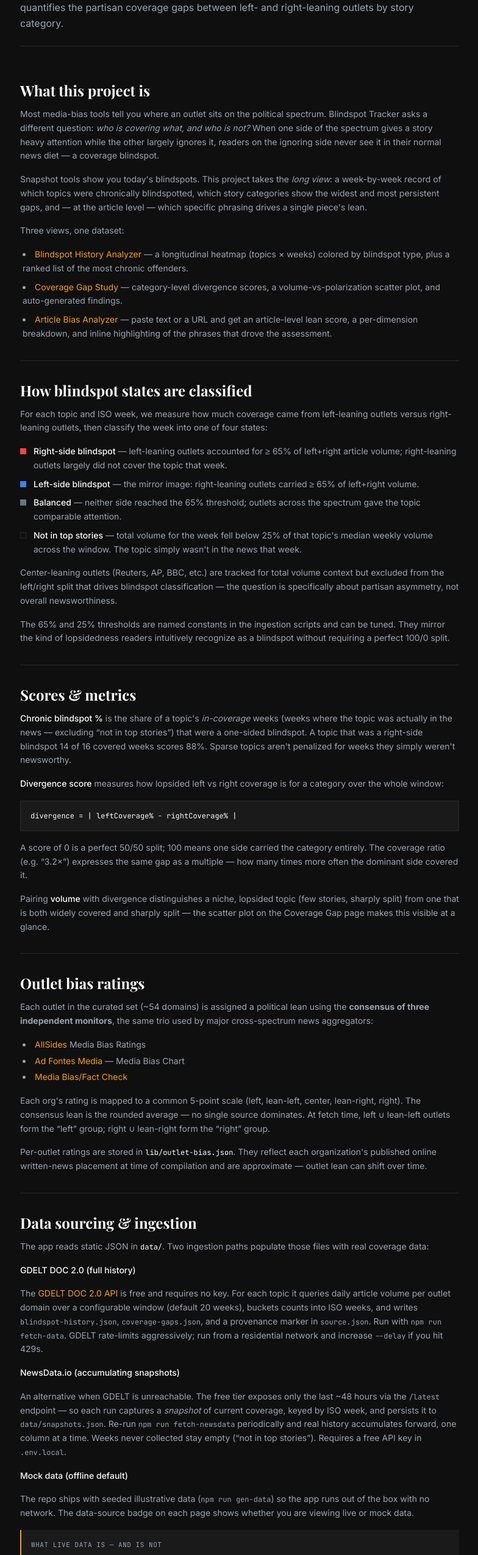
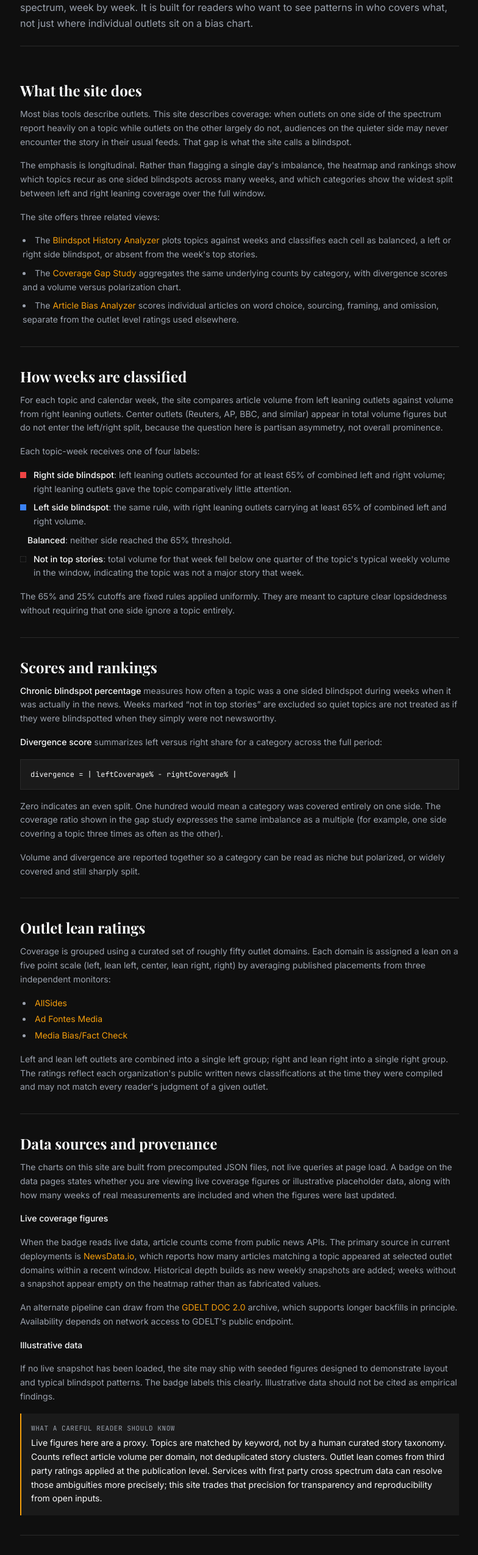
Before and after one commit to P0RTSIDE/PoliticalBiasAnalysis, a Next.js app: page /about in a window 1280 px wide. Shown: the part 200-2750 px from the top of the page at 61% size, without its empty margins (247-1031 px from the left). Built offline with nearby package versions, Linux system fonts and the light colour scheme; a web font is replaced by a local one.

Commit message:
updated wording of about page

```diff
--- a/app/about/page.tsx
+++ b/app/about/page.tsx
@@ -2,9 +2,9 @@ import Link from "next/link";
 import type { Metadata } from "next";
 
 export const metadata: Metadata = {
-  title: "About — Blindspot Tracker",
+  title: "About | Blindspot Tracker",
   description:
-    "What Blindspot Tracker is, how blindspot states and divergence scores are calculated, and how live coverage data is sourced and accumulated.",
+    "Methodology, data provenance, and scope of Blindspot Tracker's coverage asymmetry analysis.",
 };
 
 function Section({
@@ -42,102 +42,107 @@ export default function AboutPage() {
           About
         </p>
         <h1 className="mt-2 font-display text-3xl font-bold leading-tight text-text-primary sm:text-4xl">
-          A longitudinal lens on coverage asymmetry
+          Coverage asymmetry over time
         </h1>
         <p className="mt-3 text-base leading-relaxed text-text-secondary">
-          Blindspot Tracker visualizes how often news topics fall into political
-          blindspots over time, and quantifies the partisan coverage gaps
-          between left- and right-leaning outlets by story category.
+          Blindspot Tracker maps which news topics receive uneven attention
+          across the political spectrum, week by week. It is built for readers
+          who want to see patterns in who covers what, not just where individual
+          outlets sit on a bias chart.
         </p>
       </header>
 
       <div className="my-6 h-px bg-hairline" />
 
-      <Section title="What this project is">
+      <Section title="What the site does">
         <p>
-          Most media-bias tools tell you where an outlet sits on the political
-          spectrum. Blindspot Tracker asks a different question:{" "}
-          <em>who is covering what, and who is not?</em> When one side of the
-          spectrum gives a story heavy attention while the other largely ignores
-          it, readers on the ignoring side never see it in their normal news
-          diet — a coverage blindspot.
+          Most bias tools describe outlets. This site describes coverage: when
+          outlets on one side of the spectrum report heavily on a topic while
+          outlets on the other largely do not, audiences on the quieter side may
+          never encounter the story in their usual feeds. That gap is what the
+          site calls a blindspot.
         </p>
         <p>
-          Snapshot tools show you today&apos;s blindspots. This project takes the{" "}
-          <em>long view</em>: a week-by-week record of which topics were
-          chronically blindspotted, which story categories show the widest and
-          most persistent gaps, and — at the article level — which specific
-          phrasing drives a single piece&apos;s lean.
+          The emphasis is longitudinal. Rather than flagging a single day&apos;s
+          imbalance, the heatmap and rankings show which topics recur as
+          one sided blindspots across many weeks, and which categories show the
+          widest split between left and right leaning coverage over the full
+          window.
         </p>
-        <p>Three views, one dataset:</p>
+        <p>The site offers three related views:</p>
         <ul className="list-inside list-disc space-y-2 pl-1">
           <li>
+            The{" "}
             <Link
               href="/blindspot-history"
               className="text-highlight hover:underline"
             >
               Blindspot History Analyzer
             </Link>{" "}
-            — a longitudinal heatmap (topics × weeks) colored by blindspot type,
-            plus a ranked list of the most chronic offenders.
+            plots topics against weeks and classifies each cell as balanced, a
+            left or right side blindspot, or absent from the week&apos;s top
+            stories.
           </li>
           <li>
+            The{" "}
             <Link
               href="/coverage-gap"
               className="text-highlight hover:underline"
             >
               Coverage Gap Study
             </Link>{" "}
-            — category-level divergence scores, a volume-vs-polarization scatter
-            plot, and auto-generated findings.
+            aggregates the same underlying counts by category, with divergence
+            scores and a volume versus polarization chart.
           </li>
           <li>
+            The{" "}
             <Link href="/analyze" className="text-highlight hover:underline">
               Article Bias Analyzer
             </Link>{" "}
-            — paste text or a URL and get an article-level lean score, a
-            per-dimension breakdown, and inline highlighting of the phrases
-            that drove the assessment.
+            scores individual articles on word choice, sourcing, framing, and
+            omission, separate from the outlet level ratings used elsewhere.
           </li>
         </ul>
       </Section>
 
       <div className="h-px bg-hairline" />
 
-      <Section title="How blindspot states are classified">
+      <Section title="How weeks are classified">
         <p>
-          For each topic and ISO week, we measure how much coverage came from
-          left-leaning outlets versus right-leaning outlets, then classify the
-          week into one of four states:
+          For each topic and calendar week, the site compares article volume
+          from left leaning outlets against volume from right leaning outlets.
+          Center outlets (Reuters, AP, BBC, and similar) appear in total volume
+          figures but do not enter the left/right split, because the question
+          here is partisan asymmetry, not overall prominence.
         </p>
+        <p>Each topic-week receives one of four labels:</p>
         <ul className="space-y-2">
           <li className="flex items-start gap-3">
             <span className="mt-1.5 h-2.5 w-2.5 shrink-0 bg-right-blindspot" />
             <span>
               <span className="font-medium text-text-primary">
-                Right-side blindspot
-              </span>{" "}
-              — left-leaning outlets accounted for ≥ 65% of left+right article
-              volume; right-leaning outlets largely did not cover the topic that
-              week.
+                Right side blindspot
+              </span>
+              : left leaning outlets accounted for at least 65% of combined
+              left and right volume; right leaning outlets gave the topic
+              comparatively little attention.
             </span>
           </li>
           <li className="flex items-start gap-3">
             <span className="mt-1.5 h-2.5 w-2.5 shrink-0 bg-left-blindspot" />
             <span>
               <span className="font-medium text-text-primary">
-                Left-side blindspot
-              </span>{" "}
-              — the mirror image: right-leaning outlets carried ≥ 65% of
-              left+right volume.
+                Left side blindspot
+              </span>
+              : the same rule, with right leaning outlets carrying at least 65%
+              of combined left and right volume.
             </span>
           </li>
           <li className="flex items-start gap-3">
-            <span className="mt-1.5 h-2.5 w-2.5 shrink-0 bg-balanced" />
+            <span className="mt-1.5 h-2.5 shrink-0 bg-balanced" />
             <span>
-              <span className="font-medium text-text-primary">Balanced</span> —
-              neither side reached the 65% threshold; outlets across the
-              spectrum gave the topic comparable attention.
+              <span className="font-medium text-text-primary">Balanced</span>:
+              neither side reached the 65% threshold.
             </span>
           </li>
           <li className="flex items-start gap-3">
@@ -145,69 +150,58 @@ export default function AboutPage() {
             <span>
               <span className="font-medium text-text-primary">
                 Not in top stories
-              </span>{" "}
-              — total volume for the week fell below 25% of that topic&apos;s
-              median weekly volume across the window. The topic simply
-              wasn&apos;t in the news that week.
+              </span>
+              : total volume for that week fell below one quarter of the
+              topic&apos;s typical weekly volume in the window, indicating the
+              topic was not a major story that week.
             </span>
           </li>
         </ul>
         <p>
-          Center-leaning outlets (Reuters, AP, BBC, etc.) are tracked for total
-          volume context but excluded from the left/right split that drives
-          blindspot classification — the question is specifically about
-          partisan asymmetry, not overall newsworthiness.
-        </p>
-        <p>
-          The 65% and 25% thresholds are named constants in the ingestion
-          scripts and can be tuned. They mirror the kind of lopsidedness
-          readers intuitively recognize as a blindspot without requiring a
-          perfect 100/0 split.
+          The 65% and 25% cutoffs are fixed rules applied uniformly. They are
+          meant to capture clear lopsidedness without requiring that one side
+          ignore a topic entirely.
         </p>
       </Section>
 
       <div className="h-px bg-hairline" />
 
-      <Section title="Scores & metrics">
+      <Section title="Scores and rankings">
         <p>
           <span className="font-medium text-text-primary">
-            Chronic blindspot %
+            Chronic blindspot percentage
           </span>{" "}
-          is the share of a topic&apos;s <em>in-coverage</em> weeks (weeks
-          where the topic was actually in the news — excluding &ldquo;not in
-          top stories&rdquo;) that were a one-sided blindspot. A topic that was
-          a right-side blindspot 14 of 16 covered weeks scores 88%. Sparse
-          topics aren&apos;t penalized for weeks they simply weren&apos;t
-          newsworthy.
+          measures how often a topic was a one sided blindspot during weeks when
+          it was actually in the news. Weeks marked &ldquo;not in top
+          stories&rdquo; are excluded so quiet topics are not treated as if they
+          were blindspotted when they simply were not newsworthy.
         </p>
         <p>
           <span className="font-medium text-text-primary">Divergence score</span>{" "}
-          measures how lopsided left vs right coverage is for a category over
-          the whole window:
+          summarizes left versus right share for a category across the full
+          period:
         </p>
         <CodeBlock>divergence = | leftCoverage% − rightCoverage% |</CodeBlock>
         <p>
-          A score of 0 is a perfect 50/50 split; 100 means one side carried the
-          category entirely. The coverage ratio (e.g. &ldquo;3.2×&rdquo;)
-          expresses the same gap as a multiple — how many times more often the
-          dominant side covered it.
+          Zero indicates an even split. One hundred would mean a category was
+          covered entirely on one side. The coverage ratio shown in the gap
+          study expresses the same imbalance as a multiple (for example, one
+          side covering a topic three times as often as the other).
         </p>
         <p>
-          Pairing <span className="font-medium text-text-primary">volume</span>{" "}
-          with divergence distinguishes a niche, lopsided topic (few stories,
-          sharply split) from one that is both widely covered and sharply split
-          — the scatter plot on the Coverage Gap page makes this visible at a
-          glance.
+          Volume and divergence are reported together so a category can be read
+          as niche but polarized, or widely covered and still sharply split.
         </p>
       </Section>
 
       <div className="h-px bg-hairline" />
 
-      <Section title="Outlet bias ratings">
+      <Section title="Outlet lean ratings">
         <p>
-          Each outlet in the curated set (~54 domains) is assigned a political
-          lean using the <strong>consensus of three independent monitors</strong>,
-          the same trio used by major cross-spectrum news aggregators:
+          Coverage is grouped using a curated set of roughly fifty outlet
+          domains. Each domain is assigned a lean on a five point scale (left,
+          lean left, center, lean right, right) by averaging published
+          placements from three independent monitors:
         </p>
         <ul className="list-inside list-disc space-y-1 pl-1">
           <li>
@@ -218,8 +212,7 @@ export default function AboutPage() {
               className="text-highlight hover:underline"
             >
               AllSides
-            </a>{" "}
-            Media Bias Ratings
+            </a>
           </li>
           <li>
             <a
@@ -229,8 +222,7 @@ export default function AboutPage() {
               className="text-highlight hover:underline"
             >
               Ad Fontes Media
-            </a>{" "}
-            — Media Bias Chart
+            </a>
           </li>
           <li>
             <a
@@ -244,187 +236,131 @@ export default function AboutPage() {
           </li>
         </ul>
         <p>
-          Each org&apos;s rating is mapped to a common 5-point scale (left,
-          lean-left, center, lean-right, right). The consensus lean is the
-          rounded average — no single source dominates. At fetch time, left ∪
-          lean-left outlets form the &ldquo;left&rdquo; group; right ∪
-          lean-right form the &ldquo;right&rdquo; group.
-        </p>
-        <p>
-          Per-outlet ratings are stored in{" "}
-          <code className="font-mono text-xs text-text-primary">
-            lib/outlet-bias.json
-          </code>
-          . They reflect each organization&apos;s published online written-news
-          placement at time of compilation and are approximate — outlet lean can
-          shift over time.
+          Left and lean left outlets are combined into a single left group;
+          right and lean right into a single right group. The ratings reflect
+          each organization&apos;s public written news classifications at the
+          time they were compiled and may not match every reader&apos;s
+          judgment of a given outlet.
         </p>
       </Section>
 
       <div className="h-px bg-hairline" />
 
-      <Section title="Data sourcing & ingestion">
+      <Section title="Data sources and provenance">
         <p>
-          The app reads static JSON in{" "}
-          <code className="font-mono text-xs text-text-primary">data/</code>.
-          Two ingestion paths populate those files with real coverage data:
+          The charts on this site are built from precomputed JSON files, not
+          live queries at page load. A badge on the data pages states whether
+          you are viewing live coverage figures or illustrative placeholder
+          data, along with how many weeks of real measurements are included and
+          when the figures were last updated.
         </p>
 
-        <p className="font-medium text-text-primary">
-          GDELT DOC 2.0 (full history)
+        <p className="font-medium text-text-primary">Live coverage figures</p>
+        <p>
+          When the badge reads live data, article counts come from public news
+          APIs. The primary source in current deployments is{" "}
+          <a
+            href="https://newsdata.io"
+            target="_blank"
+            rel="noopener noreferrer"
+            className="text-highlight hover:underline"
+          >
+            NewsData.io
+          </a>
+          , which reports how many articles matching a topic appeared at
+          selected outlet domains within a recent window. Historical depth
+          builds as new weekly snapshots are added; weeks without a snapshot
+          appear empty on the heatmap rather than as fabricated values.
         </p>
         <p>
-          The{" "}
+          An alternate pipeline can draw from the{" "}
           <a
             href="https://blog.gdeltproject.org/gdelt-doc-2-0-api-debuts/"
             target="_blank"
             rel="noopener noreferrer"
             className="text-highlight hover:underline"
           >
-            GDELT DOC 2.0 API
+            GDELT DOC 2.0
           </a>{" "}
-          is free and requires no key. For each topic it queries daily article
-          volume per outlet domain over a configurable window (default 20 weeks),
-          buckets counts into ISO weeks, and writes{" "}
-          <code className="font-mono text-xs">blindspot-history.json</code>,{" "}
-          <code className="font-mono text-xs">coverage-gaps.json</code>, and a
-          provenance marker in{" "}
-          <code className="font-mono text-xs">source.json</code>. Run with{" "}
-          <code className="font-mono text-xs">npm run fetch-data</code>. GDELT
-          rate-limits aggressively; run from a residential network and increase{" "}
-          <code className="font-mono text-xs">--delay</code> if you hit 429s.
+          archive, which supports longer backfills in principle. Availability
+          depends on network access to GDELT&apos;s public endpoint.
         </p>
 
-        <p className="font-medium text-text-primary">
-          NewsData.io (accumulating snapshots)
-        </p>
+        <p className="font-medium text-text-primary">Illustrative data</p>
         <p>
-          An alternative when GDELT is unreachable. The free tier exposes only
-          the last ~48 hours via the{" "}
-          <code className="font-mono text-xs">/latest</code> endpoint — so each
-          run captures a <em>snapshot</em> of current coverage, keyed by ISO
-          week, and persists it to{" "}
-          <code className="font-mono text-xs">data/snapshots.json</code>. Re-run{" "}
-          <code className="font-mono text-xs">npm run fetch-newsdata</code>{" "}
-          periodically and real history accumulates forward, one column at a
-          time. Weeks never collected stay empty (&ldquo;not in top
-          stories&rdquo;). Requires a free API key in{" "}
-          <code className="font-mono text-xs">.env.local</code>.
-        </p>
-
-        <p className="font-medium text-text-primary">Mock data (offline default)</p>
-        <p>
-          The repo ships with seeded illustrative data (
-          <code className="font-mono text-xs">npm run gen-data</code>) so the
-          app runs out of the box with no network. The data-source badge on each
-          page shows whether you are viewing live or mock data.
+          If no live snapshot has been loaded, the site may ship with seeded
+          figures designed to demonstrate layout and typical blindspot patterns.
+          The badge labels this clearly. Illustrative data should not be cited
+          as empirical findings.
         </p>
 
         <div className="border-l-2 border-highlight bg-surface p-4">
           <p className="font-mono text-[11px] uppercase tracking-wider text-text-secondary">
-            What live data is — and is not
+            What a careful reader should know
           </p>
           <p className="mt-1 text-text-primary">
-            Even in live mode, article <em>volume</em> per domain plus
-            third-party bias ratings are a <em>proxy</em> for true
-            story-clustering and per-story outlet counts. Topic matching uses
-            keyword search, not a curated taxonomy. These limits are inherent to
-            public APIs; first-party cross-spectrum datasets would be sharper.
+            Live figures here are a proxy. Topics are matched by keyword, not by
+            a human curated story taxonomy. Counts reflect article volume per
+            domain, not deduplicated story clusters. Outlet lean comes from
+            third party ratings applied at the publication level. Services with
+            first party cross spectrum data can resolve those ambiguities more
+            precisely; this site trades that precision for transparency and
+            reproducibility from open inputs.
           </p>
         </div>
       </Section>
 
       <div className="h-px bg-hairline" />
 
-      <Section title="Article bias analyzer">
+      <Section title="Article analyzer">
         <p>
-          Publication-level ratings paint every story from an outlet with the
-          same brush. The analyzer estimates a <em>single article&apos;s</em>{" "}
-          lean from its own text across four dimensions:
-        </p>
-        <ul className="list-inside list-disc space-y-1 pl-1">
-          <li>
-            <span className="font-medium text-text-primary">Word choice</span> —
-            loaded, partisan, or emotionally charged language vs neutral wording
-          </li>
-          <li>
-            <span className="font-medium text-text-primary">
-              Source selection
-            </span>{" "}
-            — whose voices are quoted and whose are omitted
-          </li>
-          <li>
-            <span className="font-medium text-text-primary">
-              Framing &amp; emphasis
-            </span>{" "}
-            — what the article foregrounds, headline framing, story angle
-          </li>
-          <li>
-            <span className="font-medium text-text-primary">Omission</span> —
-            relevant context or perspectives left out
-          </li>
-        </ul>
-        <p>
-          Output is an AllSides-style numeric lean (−6 far left … +6 far right)
-          with a categorical label, a confidence value, per-dimension strength
-          scores (0–10), a plain-English summary, and verbatim phrase highlights
-          color-coded by lean.
+          The outlet groupings above describe where a publication sits. The
+          analyzer describes a single piece of text. It returns an AllSides
+          style score from far left to far right, a confidence estimate, scores
+          on four dimensions (word choice, source selection, framing, omission),
+          and highlighted phrases that contributed to the assessment.
         </p>
         <p>
-          <span className="font-medium text-text-primary">LLM mode</span> — when{" "}
-          <code className="font-mono text-xs">LLM_API_KEY</code> is configured,
-          any OpenAI-compatible endpoint (OpenAI, OpenRouter, Groq, local
-          Ollama) runs a structured rubric against the article text. The model
-          is instructed to judge only the provided text, not the outlet&apos;s
-          reputation.
-        </p>
-        <p>
-          <span className="font-medium text-text-primary">
-            Heuristic fallback
-          </span>{" "}
-          — without a key (or if the LLM call fails), a transparent keyword
-          lexicon scans for left- and right-coded terms and loaded framing verbs.
-          Results are clearly labeled &ldquo;Heuristic (no LLM)&rdquo; so they
-          are never silently overstated. Automated factuality assessment is
-          intentionally out of scope.
+          When a language model is available, analysis follows a fixed rubric
+          applied only to the submitted text. When it is not, the site falls
+          back to a simpler keyword based method and labels the result
+          accordingly. The tool estimates framing and emphasis; it does not
+          assess factual accuracy.
         </p>
       </Section>
 
       <div className="h-px bg-hairline" />
 
-      <Section title="Limitations">
+      <Section title="Known limitations">
         <ul className="list-inside list-disc space-y-2 pl-1">
           <li>
-            Coverage is approximated by <em>article count</em>, not unique story
-            clustering — ten briefs on the same event count as ten.
+            Multiple articles on the same event count separately; there is no
+            story level deduplication.
           </li>
           <li>
-            Topic matching is keyword-based; a story about immigration policy
-            buried under a different headline may be missed.
+            Keyword topic matching will miss relevant coverage filed under
+            different language and may include unrelated hits.
           </li>
           <li>
-            Outlet lean is a publication-level prior, not an article-level
-            judgment (except on the /analyze page).
+            Heatmap side panel headlines are sample text unless tied to
+            retrieved article metadata.
           </li>
           <li>
-            NewsData.io free snapshots cover only ~48h per run; longitudinal
-            depth grows only as you re-run the fetch.
-          </li>
-          <li>
-            Side-panel headline examples in the heatmap are illustrative unless
-            wired to real article metadata.
+            Longitudinal depth under NewsData depends on how many weekly
+            snapshots exist; sparse columns are an honest record of missing
+            data, not a bug.
           </li>
         </ul>
       </Section>
 
       <div className="h-px bg-hairline" />
 
-      <Section title="A note on tone">
+      <Section title="Editorial stance">
         <p>
-          This is a media-analysis tool, not a political one. Coverage
-          asymmetry runs in both directions, and the data is presented
-          symmetrically. The goal is to make partisan coverage gaps legible —
-          not to argue that one side is &ldquo;worse.&rdquo;
+          The site is an analysis instrument. Coverage gaps run in both
+          directions, and the presentation treats left and right blindspots
+          symmetrically. The intent is to make asymmetry visible for inspection,
+          not to rank sides or declare one narrative correct.
         </p>
       </Section>
 
@@ -432,7 +368,7 @@ export default function AboutPage() {
 
       <Section title="Inspiration">
         <p>
-          This project was inspired by{" "}
+          Blindspot Tracker was inspired by{" "}
           <a
             href="https://ground.news"
             target="_blank"
@@ -441,9 +377,9 @@ export default function AboutPage() {
           >
             Ground News
           </a>{" "}
-          and its mission to help readers see the full picture by reading
-          across the spectrum. Blindspot Tracker is an independent project — it
-          is not affiliated with, endorsed by, or maintained by Ground News.
+          and the idea that readers benefit from seeing what each part of the
+          spectrum emphasizes or skips. It is an independent project and is not
+          affiliated with, endorsed by, or maintained by Ground News.
         </p>
       </Section>
     </div>
```
Also changed, not shown: 1 other file (tests, documents, lock files or other folders).
